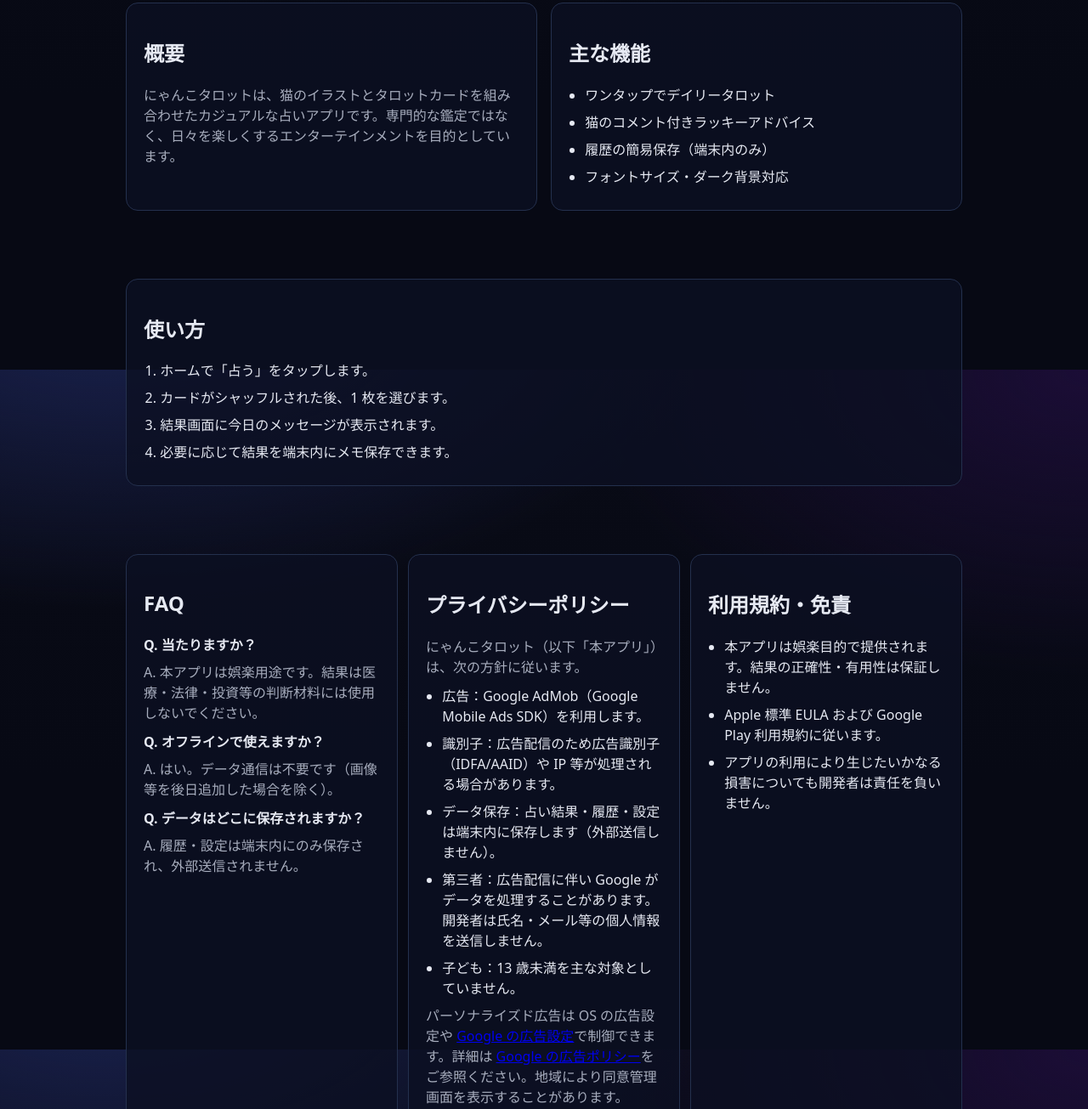
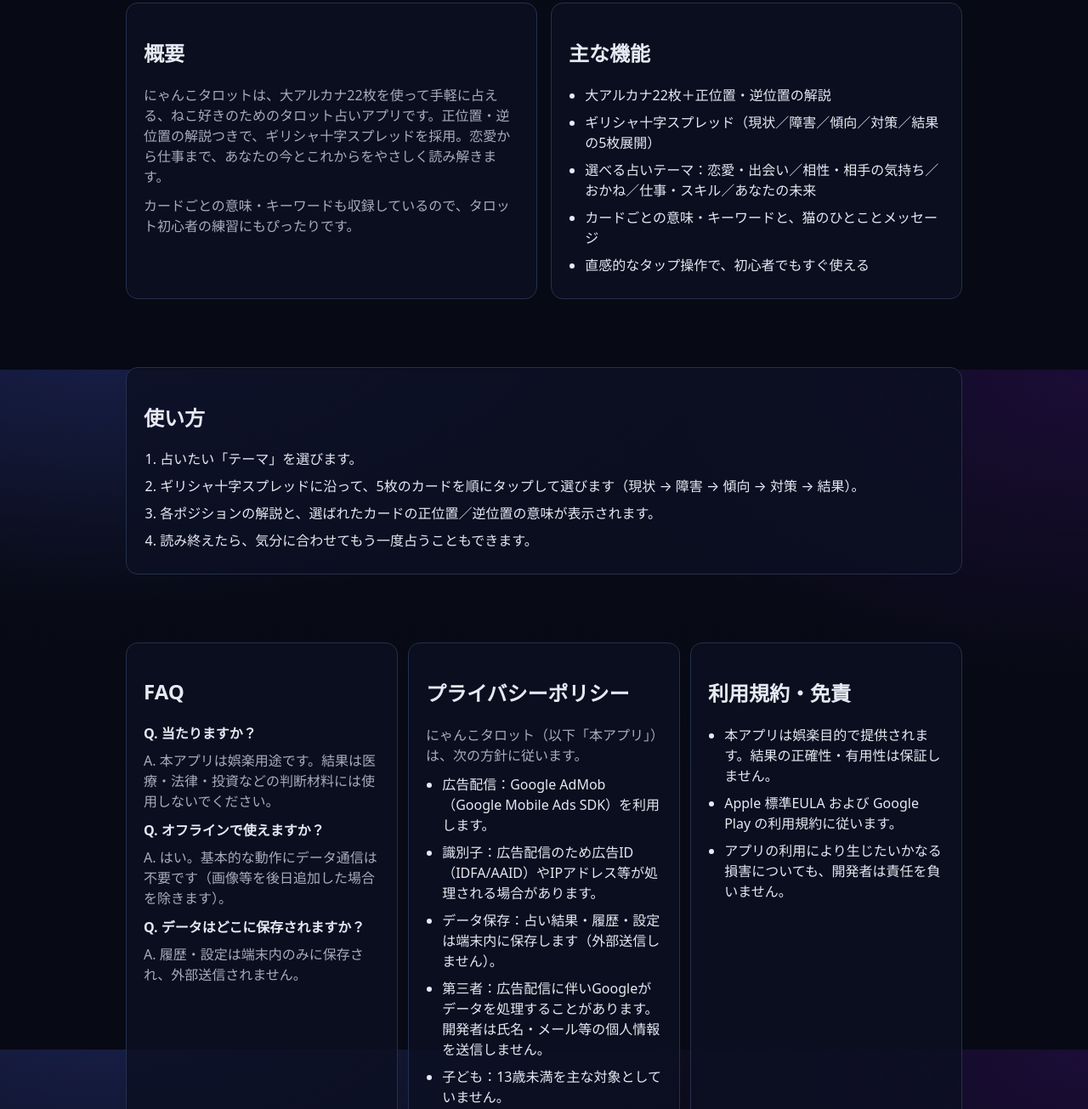
Before and after one commit to aratagit/support, a plain HTML site: page apps/nyanko-tarot.html in a window 1280 px wide. Shown: the part 365-1670 px from the top of the page at 85% size. Drawn offline with Linux system fonts and the light colour scheme.

Commit message:
nyanko-tarrot_change
nyanko-tarrot_change

```diff
--- a/apps/nyanko-tarot.html
+++ b/apps/nyanko-tarot.html
@@ -23,7 +23,7 @@
       <section class="app-header">
         <div class="container">
           <h1 class="glow">にゃんこタロット</h1>
-          <p class="muted">かわいい猫とタロットで今日の気分を占う、娯楽向け占いアプリ。</p>
+          <p class="muted">かわいい猫とタロットで今日の運勢をやさしくリーディング。</p>
           <div class="meta">
             <span class="badge">価格：無料</span>
             <span class="badge">課金：なし</span>
@@ -38,15 +38,17 @@
         <div class="container grid">
           <div class="card">
             <h2>概要</h2>
-            <p>にゃんこタロットは、猫のイラストとタロットカードを組み合わせたカジュアルな占いアプリです。専門的な鑑定ではなく、日々を楽しくするエンターテインメントを目的としています。</p>
+            <p>にゃんこタロットは、大アルカナ22枚を使って手軽に占える、ねこ好きのためのタロット占いアプリです。正位置・逆位置の解説つきで、ギリシャ十字スプレッドを採用。恋愛から仕事まで、あなたの今とこれからをやさしく読み解きます。</p>
+            <p>カードごとの意味・キーワードも収録しているので、タロット初心者の練習にもぴったりです。</p>
           </div>
           <div class="card">
             <h2>主な機能</h2>
             <ul class="list">
-              <li>ワンタップでデイリータロット</li>
-              <li>猫のコメント付きラッキーアドバイス</li>
-              <li>履歴の簡易保存（端末内のみ）</li>
-              <li>フォントサイズ・ダーク背景対応</li>
+              <li>大アルカナ22枚＋正位置・逆位置の解説</li>
+              <li>ギリシャ十字スプレッド（現状／障害／傾向／対策／結果の5枚展開）</li>
+              <li>選べる占いテーマ：恋愛・出会い／相性・相手の気持ち／おかね／仕事・スキル／あなたの未来</li>
+              <li>カードごとの意味・キーワードと、猫のひとことメッセージ</li>
+              <li>直感的なタップ操作で、初心者でもすぐ使える</li>
             </ul>
           </div>
         </div>
@@ -57,10 +59,10 @@
           <div class="card">
             <h2>使い方</h2>
             <ol class="list">
-              <li>ホームで「占う」をタップします。</li>
-              <li>カードがシャッフルされた後、1 枚を選びます。</li>
-              <li>結果画面に今日のメッセージが表示されます。</li>
-              <li>必要に応じて結果を端末内にメモ保存できます。</li>
+              <li>占いたい「テーマ」を選びます。</li>
+              <li>ギリシャ十字スプレッドに沿って、5枚のカードを順にタップして選びます（現状 → 障害 → 傾向 → 対策 → 結果）。</li>
+              <li>各ポジションの解説と、選ばれたカードの正位置／逆位置の意味が表示されます。</li>
+              <li>読み終えたら、気分に合わせてもう一度占うこともできます。</li>
             </ol>
           </div>
         </div>
@@ -71,23 +73,23 @@
           <div class="card">
             <h2>FAQ</h2>
             <h4>Q. 当たりますか？</h4>
-            <p>A. 本アプリは娯楽用途です。結果は医療・法律・投資等の判断材料には使用しないでください。</p>
+            <p>A. 本アプリは娯楽用途です。結果は医療・法律・投資などの判断材料には使用しないでください。</p>
             <h4>Q. オフラインで使えますか？</h4>
-            <p>A. はい。データ通信は不要です（画像等を後日追加した場合を除く）。</p>
+            <p>A. はい。基本的な動作にデータ通信は不要です（画像等を後日追加した場合を除きます）。</p>
             <h4>Q. データはどこに保存されますか？</h4>
-            <p>A. 履歴・設定は端末内にのみ保存され、外部送信されません。</p>
+            <p>A. 履歴・設定は端末内のみに保存され、外部送信されません。</p>
           </div>
           <div id="privacy" class="card">
             <h2>プライバシーポリシー</h2>
             <p>にゃんこタロット（以下「本アプリ」）は、次の方針に従います。</p>
             <ul class="list">
-              <li>広告：Google AdMob（Google Mobile Ads SDK）を利用します。</li>
-              <li>識別子：広告配信のため広告識別子（IDFA/AAID）や IP 等が処理される場合があります。</li>
+              <li>広告配信：Google AdMob（Google Mobile Ads SDK）を利用します。</li>
+              <li>識別子：広告配信のため広告ID（IDFA/AAID）やIPアドレス等が処理される場合があります。</li>
               <li>データ保存：占い結果・履歴・設定は端末内に保存します（外部送信しません）。</li>
-              <li>第三者：広告配信に伴い Google がデータを処理することがあります。開発者は氏名・メール等の個人情報を送信しません。</li>
-              <li>子ども：13 歳未満を主な対象としていません。</li>
+              <li>第三者：広告配信に伴いGoogleがデータを処理することがあります。開発者は氏名・メール等の個人情報を送信しません。</li>
+              <li>子ども：13歳未満を主な対象としていません。</li>
             </ul>
-            <p>パーソナライズド広告は OS の広告設定や
+            <p>パーソナライズド広告はOSの広告設定や
               <a href="https://myadcenter.google.com/?hl=ja" target="_blank" rel="noopener">Google の広告設定</a>で制御できます。詳細は
               <a href="https://policies.google.com/technologies/ads?hl=ja" target="_blank" rel="noopener">Google の広告ポリシー</a>をご参照ください。地域により同意管理画面を表示することがあります。</p>
             <p>本ポリシーは予告なく更新されることがあります。重要な変更がある場合、本ページで告知します。</p>
@@ -96,8 +98,8 @@
             <h2>利用規約・免責</h2>
             <ul class="list">
               <li>本アプリは娯楽目的で提供されます。結果の正確性・有用性は保証しません。</li>
-              <li>Apple 標準 EULA および Google Play 利用規約に従います。</li>
-              <li>アプリの利用により生じたいかなる損害についても開発者は責任を負いません。</li>
+              <li>Apple 標準EULA および Google Play の利用規約に従います。</li>
+              <li>アプリの利用により生じたいかなる損害についても、開発者は責任を負いません。</li>
             </ul>
           </div>
         </div>
@@ -108,7 +110,7 @@
           <div class="card">
             <h2>お問い合わせ</h2>
             <p>サポートメール：<a href="mailto:arataa375@gmail.com">arataa375@gmail.com</a></p>
-            <p>ご連絡の際は、問題の内容、再現手順、端末名、OS/アプリのバージョンをご記載ください。</p>
+            <p>ご連絡の際は、発生した問題の内容、再現手順、端末名、OS／アプリのバージョンをご記載ください。</p>
           </div>
         </div>
       </section>
@@ -119,6 +121,6 @@
         <p>© <span id="year"></span> あきま工房 (Akima Koubou)</p>
       </div>
     </footer>
-    <script>document.getElementById('year').textContent=new Date().getFullYear()</script>
+    <script>document.getElementById('year').textContent = new Date().getFullYear();</script>
   </body>
   </html>
```
